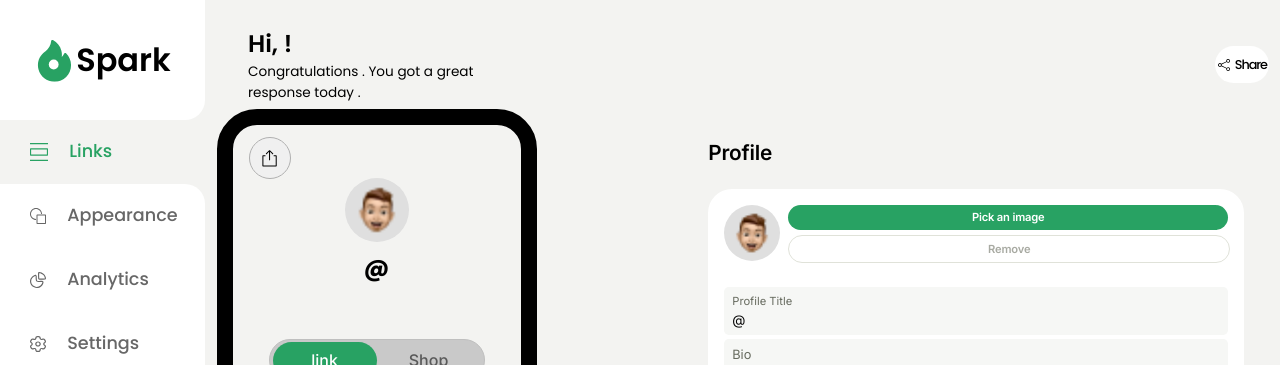
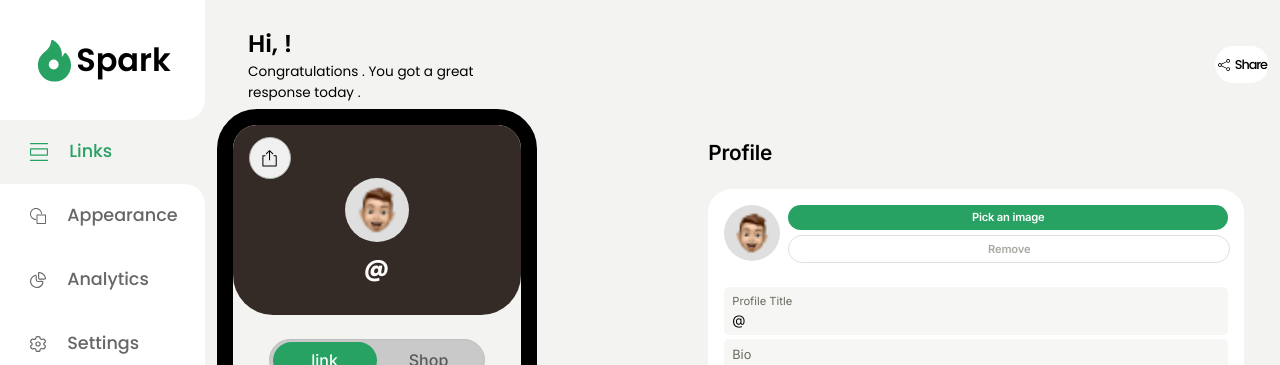
Before and after one commit to Mayank9001/LinkTree-mlm, a React (Vite) app in the folder frontend/: page /profile in a window 1280 px wide. Shown: the top 365 px of the page. Built offline with nearby package versions, Linux system fonts and the light colour scheme; no server answers.

Commit message:
`Refactor Preview component and App.css file`

```diff
--- a/frontend/src/App.css
+++ b/frontend/src/App.css
@@ -1,6 +1,7 @@
 @import url("https://fonts.googleapis.com/css2?family=DM+Sans:ital,opsz,wght@0,9..40,100..1000;1,9..40,100..1000&family=Inter:ital,opsz,wght@0,14..32,100..900;1,14..32,100..900&family=Plus+Jakarta+Sans:ital,wght@0,200..800;1,200..800&family=Poppins:ital,wght@0,100;0,200;0,300;0,400;0,500;0,600;0,700;0,800;0,900;1,100;1,200;1,300;1,400;1,500;1,600;1,700;1,800;1,900&display=swap");
 #root {
-  max-width: 1280px;
+  /* max-width: 1280px; */
   margin: 0;
+  overflow-x: hidden;
   padding: 0;
 }
--- a/frontend/src/components/Preview.jsx
+++ b/frontend/src/components/Preview.jsx
@@ -21,7 +21,7 @@ const Preview = ({ onClose, profileData, isLinkChanged, designData }) => {
     },
     layout: "",
     buttonStyle: {
-      backgroundColor: "",
+      bgColor: "",
       boxShadow: "",
       border: "",
       borderRadius: "",
@@ -201,7 +201,7 @@ const Preview = ({ onClose, profileData, isLinkChanged, designData }) => {
         },
         layout: temp.profile.layout,
         buttonStyle: {
-          backgroundColor: temp.profile.buttonStyle.bgColor,
+          bgColor: temp.profile.buttonStyle.bgColor,
           boxShadow: temp.profile.buttonStyle.boxShadow,
           border: temp.profile.buttonStyle.border,
           borderRadius: temp.profile.buttonStyle.borderRadius,
@@ -228,8 +228,11 @@ const Preview = ({ onClose, profileData, isLinkChanged, designData }) => {
       setShopLinks(shops);
     }
   };
+  useEffect(()=>{
+    getDetails();
+  },[])
   useEffect(() => {
-    getDetails();
+    // getDetails();
     getLink();
   }, [isLinkChanged]);
   const handleLogout = () => {
@@ -250,12 +253,47 @@ const Preview = ({ onClose, profileData, isLinkChanged, designData }) => {
     toast.success("copied to clipboard");
     navigator.clipboard.writeText(url + "/profile/" + profile.username);
   };
-  if (profileData) {
-    console.log("data", profileData);
-  }
-  if (designData) {
-    console.log("designData", designData);
-  }
+  useEffect(() => {
+    if (profileData) {
+      setProfile((prevData) => ({
+        ...prevData,
+        username: profileData.username,
+        profileId: profileData.profileId,
+        profilePic: profileData.profilePic,
+        banner: {
+          profileBg: profileData.banner.profileBg,
+          fontColor: profileData.banner.fontColor,
+        },
+      }));
+    }
+  }, [profileData]);
+  useEffect(() => {
+    if (designData) {
+      setProfile((prevData) => ({
+        ...prevData,
+        layout: designData.layout,
+        buttonStyle: {
+          bgColor: designData.buttonStyle.bgColor,
+          boxShadow: designData.buttonStyle.boxShadow,
+          border: designData.buttonStyle.border,
+          borderRadius: designData.buttonStyle.borderRadius,
+          fontFamily: designData.buttonStyle.fontFamily,
+          fontColor: designData.buttonStyle.fontColor,
+        },
+        themes: {
+          bgColor: designData.themes.bgColor,
+        },
+      }));
+    }
+  }, [designData]);
+  // if (profileData) {
+  //   console.log("data", profileData);
+  //   console.log("profile", profile);
+  // }
+  // if (designData) {
+  //   console.log("profile", profile);
+  //   console.log("designData", designData);
+  // }
   return (
     <>
       <div
@@ -380,7 +418,7 @@ const Preview = ({ onClose, profileData, isLinkChanged, designData }) => {
                   style={{
                     backgroundColor:
                       profile.themes.bgColor !== "#ffffff"
-                        ? profile.buttonStyle.backgroundColor
+                        ? profile.buttonStyle.bgColor
                         : "",
                     color: profile.buttonStyle.fontColor,
                     boxShadow: profile.buttonStyle.boxShadow,
@@ -398,7 +436,7 @@ const Preview = ({ onClose, profileData, isLinkChanged, designData }) => {
                   <div
                     style={{
                       backgroundColor:
-                        profile.buttonStyle.backgroundColor === "#ffffff"
+                        profile.buttonStyle.bgColor === "#ffffff"
                           ? "#f3f3f1"
                           : "#ffffff",
                       display: link.linkType === "shop" ? "none" : "",
```
